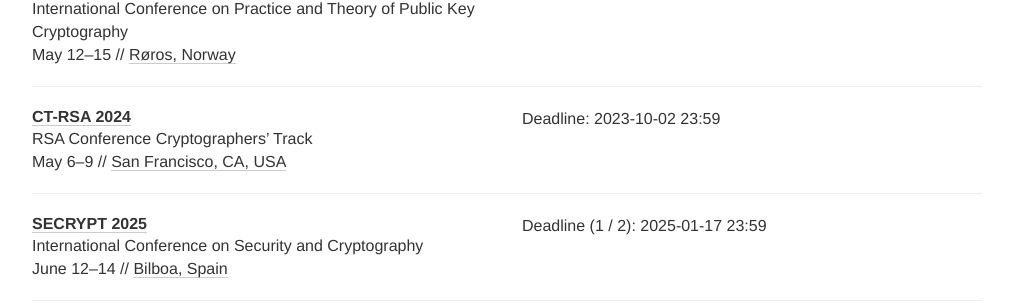
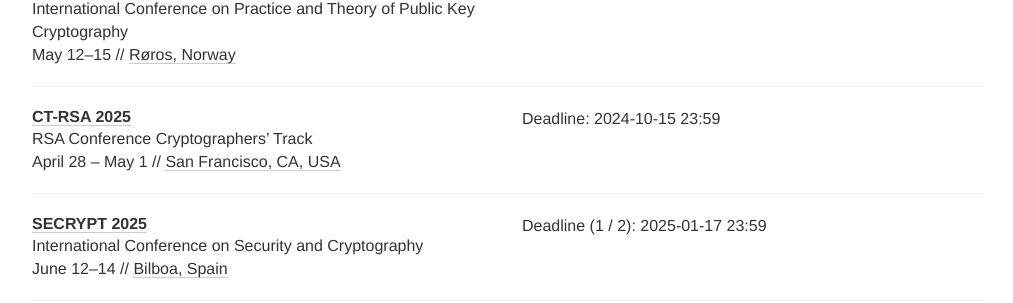
Before and after one commit to sec-deadlines/sec-deadlines.github.io, a Jekyll site: the page built from index.html, in a window 1280 px wide and 900 px high, scrolled down 5534 px. Shown: the part 152-455 px from the top of the window, without its empty margins (133-1146 px from the left). Built offline with Jekyll 4.4.1, drawn with Linux system fonts in a browser that asks for light colours; nearby versions of some CDN libraries; comment, search, counter and statistics services are not loaded.

Commit message:
Update CT-RSA

```diff
--- a/_data/conferences.yml
+++ b/_data/conferences.yml
@@ -356,10 +356,10 @@
 
 - name: CT-RSA
   description: RSA Conference Cryptographers’ Track
-  year: 2024
-  link: https://ct-rsa-2024.aau.at/
-  deadline: ["2023-10-02 23:59"]
-  date: May 6-9
+  year: 2025
+  link: https://ct-rsa-2025.csa.iisc.ac.in/
+  deadline: ["2024-10-15 23:59"]
+  date: April 28 - May 1
   place: San Francisco, CA, USA
   tags: [CRYPTO, CONF]
 
```
